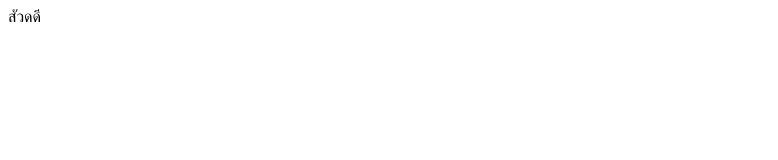
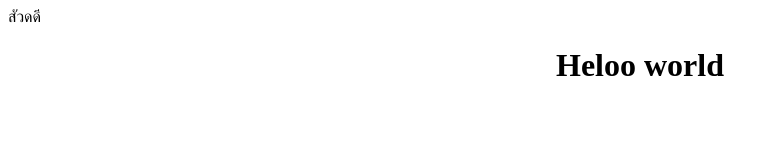
Before and after one commit to Patcharapol48/Patcharapol.github.io, a plain HTML site: page index.html in a window 1280 px wide. Shown: the whole page, without its empty margins (0-778 px from the left). Drawn offline with Linux system fonts and the light colour scheme.

Commit message:
Update index.html

```diff
--- a/index.html
+++ b/index.html
@@ -7,5 +7,6 @@
 </head>
 <body>
     สัวดดี
+    <center><h1>Heloo world</h1></center>
 </body>
 </html>
```
